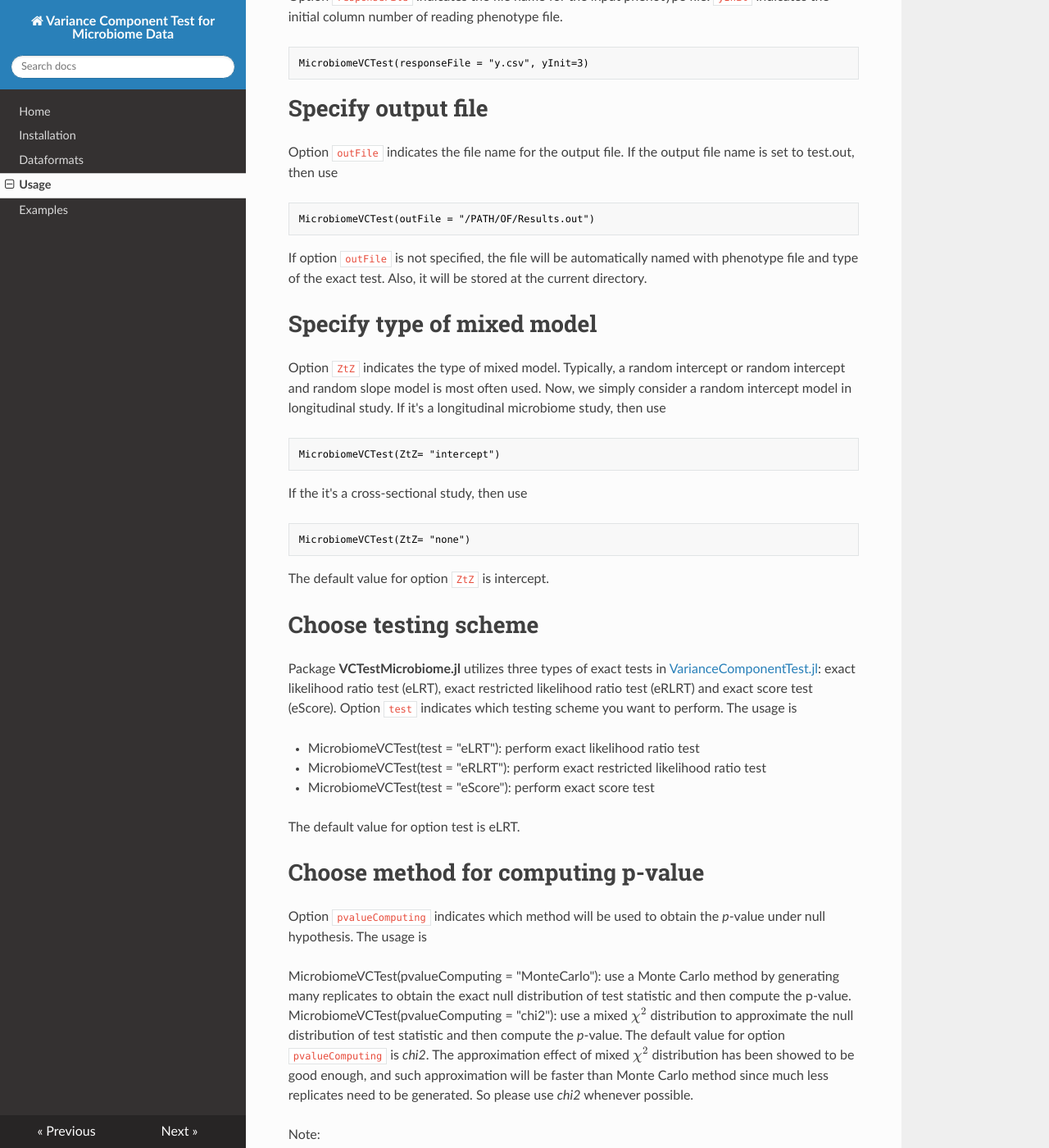
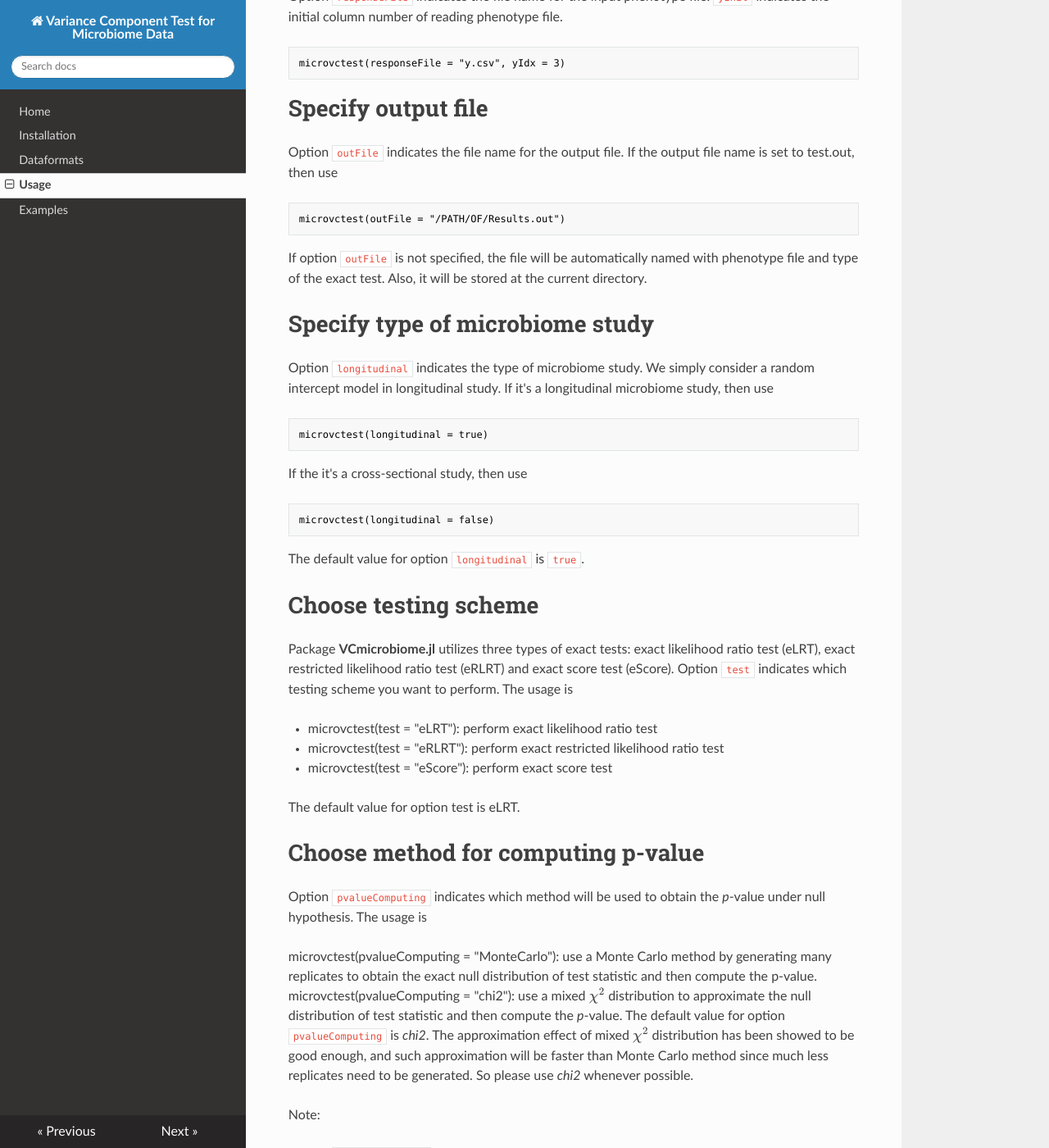
Before and after one commit to JingZhai63/VCmicrobiome.jl, an MkDocs documentation site: the page built from docs/Usage.md, in a window 1280 px wide and 1400 px high, scrolled down 1702 px. Shown: the whole window at 82% size. Built offline with MkDocs 1.6.1, drawn with Linux system fonts in a browser that asks for light colours; nearby versions of some CDN libraries; formulas are drawn with MathJax 3; old or Windows-style settings are respelled for this version of MkDocs; some of the changed text lies outside the part shown.

Commit message:
update docs

````diff
--- a/docs/Usage.md
+++ b/docs/Usage.md
@@ -18,22 +18,22 @@ MathJax.Hub.Queue(function() {
 <script type="text/javascript" src="http://cdn.mathjax.org/mathjax/latest/MathJax.js?config=TeX-AMS-MML_HTMLorMML"></script>
 
 # Usage
-The core function in package _VCTestMicrobiome.jl_ is MicrobiomeVCTest(), which wraps the three types of exact tests for overall microbiome association test. The usage for MicrobiomeVCTest() is
+The core function in package _VCmicrobiome.jl_ is microvctest(), which wraps the three types of exact tests for overall microbiome association test. The usage for microvctest() is
 ```julia
-MicrobiomeVCTest(Name=Value)
+microvctest(Name=Value)
 ```
 Where `Name` is the option name and `Value` is the value of the corresponding option. Note that it's okay if some of the `Value` is not provided since some of the option has a default value.
 
-There are two ways to call _MicrobiomeVCTest()_
+There are two ways to call _microvctest()_
 
-*Open up Julia and type
+* Open up Julia and type
 ```julia
-julia> using VCTestMicrobiome
-julia> MicrobiomeVCTest(Name = Value)
+julia> using VCmicrobiome
+julia> microvctest(Name = Value)
 ```
-*From command line, type
+* From command line, type
 ```command
-$ julia -E 'using VCTestMicrobiome; MicrobiomeVCTest(Name = Value)'
+$ julia -E 'using VCmicrobiome; microvctest(Name = Value)'
 ```
 # Background
 For longitudinal study design, phenotype (outcome variable of interest) and microbiome measurements are collected for a total of $n$ individuals. For each of the individual, they are measured repeatedly at $n_i$ time points. We consider a standard linear mixed model,
@@ -56,14 +56,14 @@ Therefore, $\sigma_D^2$, $\sigma_m^2$ and $\sigma_e^2$ are corresponding varianc
 
 Option `kernelFile` indicates the file name (with extension) for the input kernel matrix files.
 ```julia
-MicrobiomeVCTest(kernelFile = "kernel.csv")
+microvctest(kernelFile = "kernel.csv")
 ```
 
 # Specify input covariates file
 
 Option covFile indicates the file name for the input covariates file.
 ```julia
-MicrobiomeVCTest(covFile = "covariates.csv")
+microvctest(covFile = "covariates.csv")
 ```
 If option `covFile` is not specified, the covariates matrix **X** will be automatically set to a _n_-by-1 matrix with all elements equal to 1, where n is the number of individuals.
 
@@ -71,7 +71,7 @@ If option `covFile` is not specified, the covariates matrix **X** will be automa
 
 Option `responseFile` indicates the file name for the input phenotype file. `yInit` indicates the initial column number of reading phenotype file.
 ```julia
-MicrobiomeVCTest(responseFile = "y.csv", yInit=3)
+microvctest(responseFile = "y.csv", yIdx = 3)
 ```
 
 
@@ -79,30 +79,29 @@ MicrobiomeVCTest(responseFile = "y.csv", yInit=3)
 
 Option `outFile` indicates the file name for the output file. If the output file name is set to test.out, then use
 ```julia
-MicrobiomeVCTest(outFile = "/PATH/OF/Results.out")
+microvctest(outFile = "/PATH/OF/Results.out")
 ```
 If option `outFile` is not specified, the file will be automatically named with phenotype file and type of the exact test. Also, it will be stored at the current directory.
 
-# Specify type of mixed model
+# Specify type of microbiome study
 
-Option `ZtZ` indicates the type of mixed model. Typically, a random intercept or random intercept and random slope model is most often
-used. Now, we simply consider a random intercept model in longitudinal study. If it's a longitudinal microbiome study, then use
+Option `longitudinal` indicates the type of microbiome study. We simply consider a random intercept model in longitudinal study. If it's a longitudinal microbiome study, then use
 ```julia
-MicrobiomeVCTest(ZtZ= "intercept")
+microvctest(longitudinal = true)
 ```
 If the it's a cross-sectional study, then use
 ```julia
-MicrobiomeVCTest(ZtZ= "none")
+microvctest(longitudinal = false)
 ```
-The default value for option `ZtZ` is intercept.
+The default value for option `longitudinal` is ``true``.
 
 # Choose testing scheme
 
-Package **VCTestMicrobiome.jl** utilizes three types of exact tests in  [VarianceComponentTest.jl](https://github.com/Tao-Hu/VarianceComponentTest.jl/blob/master/README.md): exact likelihood ratio test (eLRT), exact restricted likelihood ratio test (eRLRT) and exact score test (eScore). Option `test` indicates which testing scheme you want to perform. The usage is
+Package **VCmicrobiome.jl** utilizes three types of exact tests: exact likelihood ratio test (eLRT), exact restricted likelihood ratio test (eRLRT) and exact score test (eScore). Option `test` indicates which testing scheme you want to perform. The usage is
 
-* MicrobiomeVCTest(test = "eLRT"): perform exact likelihood ratio test
-* MicrobiomeVCTest(test = "eRLRT"): perform exact restricted likelihood ratio test
-* MicrobiomeVCTest(test = "eScore"): perform exact score test
+* microvctest(test = "eLRT"): perform exact likelihood ratio test
+* microvctest(test = "eRLRT"): perform exact restricted likelihood ratio test
+* microvctest(test = "eScore"): perform exact score test
 
 The default value for option test is eLRT.
 
@@ -110,8 +109,8 @@ The default value for option test is eLRT.
 
 Option `pvalueComputing` indicates which method will be used to obtain the _p_-value under null hypothesis. The usage is
 
-MicrobiomeVCTest(pvalueComputing = "MonteCarlo"): use a Monte Carlo method by generating many replicates to obtain the exact null distribution of test statistic and then compute the p-value.
-MicrobiomeVCTest(pvalueComputing = "chi2"): use a mixed $\chi^2$ distribution to approximate the null distribution of test statistic and then compute the _p_-value.
+microvctest(pvalueComputing = "MonteCarlo"): use a Monte Carlo method by generating many replicates to obtain the exact null distribution of test statistic and then compute the p-value.
+microvctest(pvalueComputing = "chi2"): use a mixed $\chi^2$ distribution to approximate the null distribution of test statistic and then compute the _p_-value.
 The default value for option `pvalueComputing` is _chi2_. The approximation effect of mixed $\chi^2$  distribution has been showed to be good enough, and such approximation will be faster than Monte Carlo method since much less replicates need to be generated. So please use _chi2_ whenever possible.
 
 Note:
@@ -123,17 +122,13 @@ $\pi_0\chi_0^2:(1-\pi_0)a\chi_b^2$
 
 where the point mass $\pi_0$, scale parameter $a$, and the degree of freedom $b$ for the $\chi^2$  distribution. First, estimate $\pi_0$ by generating B replicates (the number of replicates B is specified by option `nNullSimPts`), and then estimate $a$ and $b$ using only a small number (300 by default) of replicates.
 
-# Multiple microbiome clusters association test
-For testing multiple microbiome clusters, you need to use function MMicrobiomeTest(). Option `KernelLists` need to be specified in this case. Also, you need to set up the number of total observations `nObs`.
-```julia
-MMicrobiomeVCTest(nObs=150,KernelLists="MultiKerName.csv",kernelFile="",covFile="covariates.csv",responseFile="y.csv",yInit=3,test="eRLRT",ZtZ="intercept")
-```
-
 # Choose distance type for computing kernel matrix
 
-Kernel matrix should be generated in `R`. R package **GUniFrac** provides four types of distance
+Kernel matrix should be generated in `Julia` package `PhylogeneticDistance.jl`. It provides four types of distance
 
-* unweighted UniFrac distance: `KernelMatrix(d="d_uw")`
-* weighted UniFrac distance: `KernelMatrix(d="d_1")`
-* variance adjusted weighted UniFrac distance: `KernelMatrix(d="d_VAW")`
-* generalized UniFrac distance: `KernelMatrix(d="d_alpha")`
+* unweighted UniFrac distance: `KernelMatrix(Dtype = "d_UW")`
+* weighted UniFrac distance: `KernelMatrix(Dtype = "d_alpha", alpha = 1.0)`
+* variance adjusted weighted UniFrac distance: `KernelMatrix(Dtype = "d_VAW")`
+* generalized UniFrac distance: `KernelMatrix(Dtype = "d_alpha", alpha = 0.5)`
+
+For more details, please see the documents of  [PhylogeneticDistance.jl](http://phylogeneticdistancejl.readthedocs.io/en/latest/).
````
Also changed, not shown: docs/Dataformats.md (+1 -12 lines), docs/Examples.md (+19 -27 lines), docs/Installation.md (+12 -9 lines), docs/index.md (+4 -4 lines).
